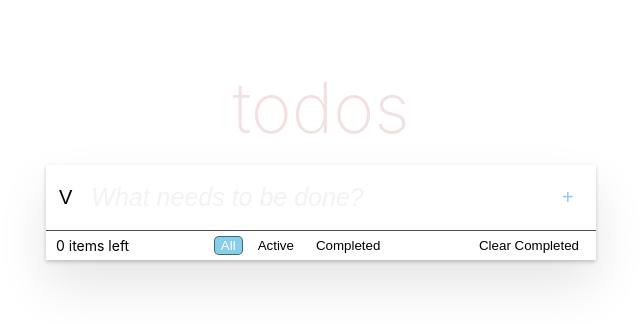
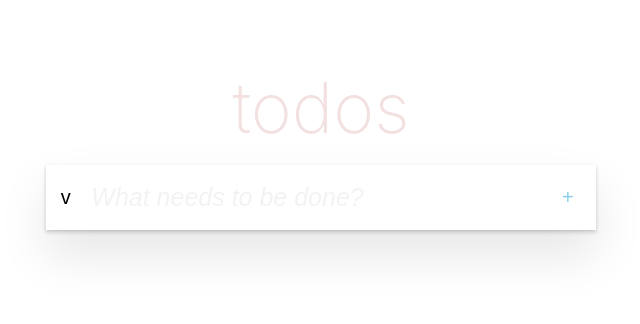
Before and after one commit to AnandNadpara/react-todomvc, a React (Create React App) app: page / in a window 1280 px wide. Shown: the top 324 px of the page, without its empty margins (319-959 px from the left). Built offline with nearby package versions, Linux system fonts and the light colour scheme.

Commit message:
toogle-all button

```diff
--- a/src/App.css
+++ b/src/App.css
@@ -64,6 +64,7 @@ main{
 	border: 0.1px solid transparent;
 	background-color: transparent;
 	font-size: 20px;
+	cursor: pointer;
 }
 
 .inputSetting .addButton{
@@ -74,13 +75,13 @@ main{
 .inputSetting .addButton:active{
 	transform: scale(0.9);
 	background-color: skyblue;
+	border: 0.1px solid black;
+	border-radius: 5px;
 	color: white;
 }
 
-.inputSetting button:hover{
-	cursor: pointer;
-	border: 0.1px solid black;
-	border-radius: 5px;
+.inputSetting .toggleAll:hover{
+	filter: drop-shadow(1px 1px 1px skyblue);
 }
 
 .todoList{
--- a/src/App.tsx
+++ b/src/App.tsx
@@ -14,6 +14,11 @@ function App() {
   useEffect(()=>{
     localStorage.setItem('react-todo', JSON.stringify(todo.todoList));
   })
+
+  const handletoggleAll = React.useCallback(() => {
+    todo.toggleAll();
+    setTodoList([...todo.todoList]);
+  }, [])
 
   const handleSubmit = React.useCallback( (value: string) => {
     todo.addTodo(value);
@@ -51,6 +56,7 @@ function App() {
       </header>
       <main>
       <TodoInput
+        handletoggleAll={handletoggleAll}
         handleSubmit={handleSubmit}
       />
       <TodoList
@@ -59,11 +65,13 @@ function App() {
         deleteItem={handleDelete}
         handleEditItem={handleEditItem}
       />
-      <Footer
-        activeTodos={todo.activeTodos()}
-        handleFilter={handleFilter}
-        handleClear={handleClear}
-      />
+      {todoList.length ?
+        <Footer
+          activeTodos={todo.activeTodos()}
+          handleFilter={handleFilter}
+          handleClear={handleClear}
+        />
+      : ''}
       </main>
     </>
   );
--- a/src/components/Model.tsx
+++ b/src/components/Model.tsx
@@ -32,8 +32,8 @@ export default class Todo {
 
 	toggleAll(): void{
 		let counter: number = this.todoList.reduce((x, y) => x + (y.status ? 1 : 0), 0);
-		let flag = false;
-		if(counter === this.todoList.length) flag = true;
+		let flag = true;
+		if(counter === this.todoList.length) flag = false;
 
 		this.todoList.forEach(item => {
 			item.status = flag;
--- a/src/components/TodoInput.tsx
+++ b/src/components/TodoInput.tsx
@@ -1,12 +1,13 @@
 import React, {useState, useRef} from 'react';
 
 interface TodoInputTypes{
+	handletoggleAll: ()=>void,
 	handleSubmit?: (value: string)=>void,
 	setEditing?: (editing: boolean)=>void
 }
 
 const TodoInput = React.memo((props: TodoInputTypes)=>{
-	const {handleSubmit} = props;
+	const {handleSubmit, handletoggleAll} = props;
 	const [input, setInput] = useState('');
 	const inputRef = useRef<HTMLInputElement>(null);
 
@@ -31,7 +32,7 @@ const TodoInput = React.memo((props: TodoInputTypes)=>{
 
 	return (
 		<div className="inputSetting">
-			<button className="toggleAll" onClick={handleClick}>V</button>
+			<button className="toggleAll" onClick={handletoggleAll}>v</button>
 			<input
 				type="text"
 				className="newTodoInput"
```
